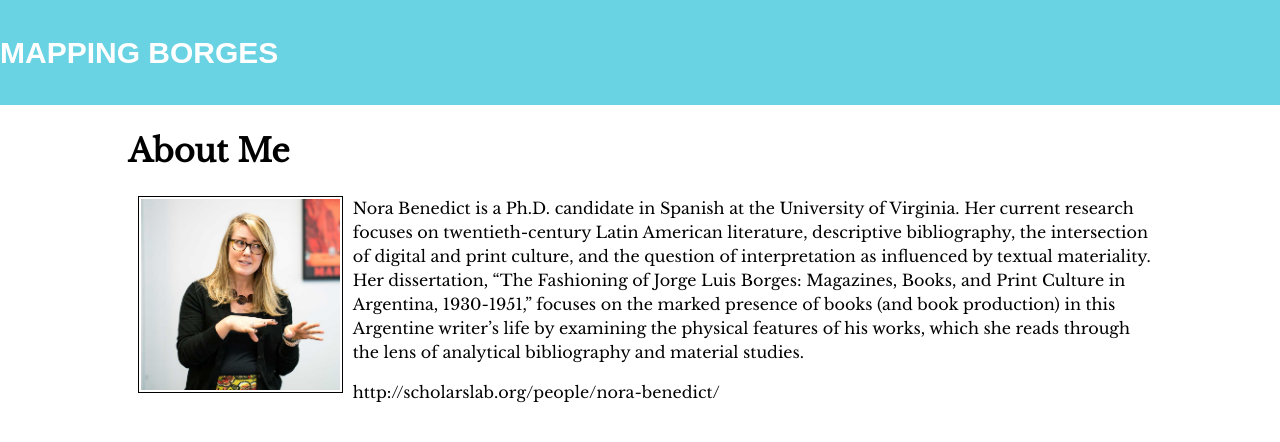
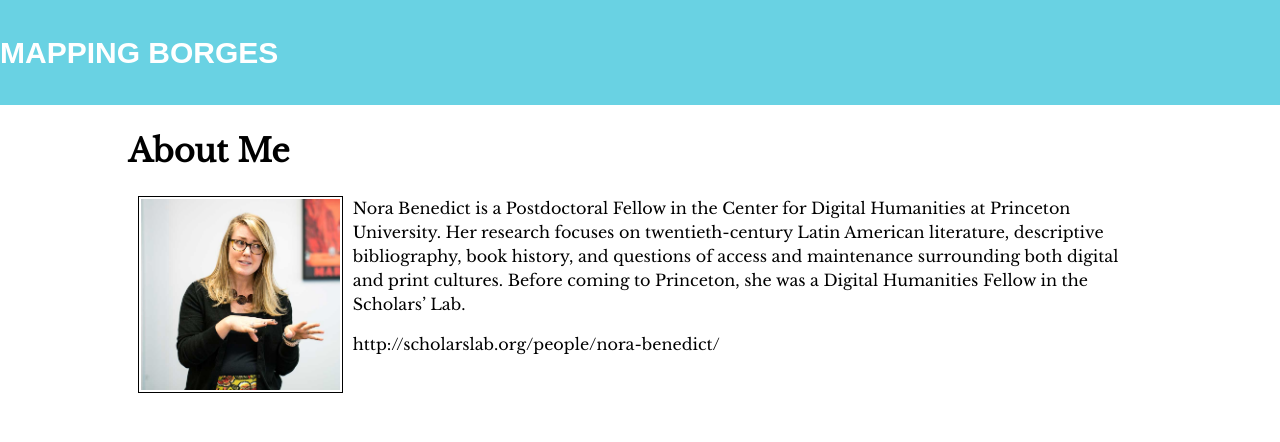
Before and after one commit to norabenedict/borges, a Jekyll site: the page about2.html, which Jekyll copies as it is, in a window 1280 px wide. Shown: the top 442 px of the page. Built offline with Jekyll 4.4.1, drawn with Linux system fonts in a browser that asks for light colours; nearby versions of some CDN libraries.

Commit message:
changes to the about page

```diff
--- a/about2.html
+++ b/about2.html
@@ -21,7 +21,9 @@
   alt="Argentine Book Industry"
   style="float: left; margin-left: 10px; margin-right: 10px; margin-bottom: 5px; border: solid black 1px; padding: 2px"/>
 
-<p>Nora Benedict is a Ph.D. candidate in Spanish at the University of Virginia. Her current research focuses on twentieth-century Latin American literature, descriptive bibliography, the intersection of digital and print culture, and the question of interpretation as influenced by textual materiality. Her dissertation, “The Fashioning of Jorge Luis Borges: Magazines, Books, and Print Culture in Argentina, 1930-1951,” focuses on the marked presence of books (and book production) in this Argentine writer’s life by examining the physical features of his works, which she reads through the lens of analytical bibliography and material studies.</p>
+<p>Nora Benedict is a Postdoctoral Fellow in the Center for Digital Humanities at Princeton University.
+
+Her research focuses on twentieth-century Latin American literature, descriptive bibliography, book history, and questions of access and maintenance surrounding both digital and print cultures. Before coming to Princeton, she was a Digital Humanities Fellow in the Scholars’ Lab.</p>
 
 <p>http://scholarslab.org/people/nora-benedict/</p>
 
--- a/index.html
+++ b/index.html
@@ -27,3 +27,4 @@ title: Home
           {% endfor %}
         </ul>
       </header>
+  </body>
--- a/styles.css
+++ b/styles.css
@@ -7,6 +7,7 @@ html {
   line-height: 1.5;
   margin:0;
   padding:0;
+  background-color:
 }
 
 body {
@@ -87,16 +88,58 @@ body {
   padding: 2px;
 }
 
-.borges_images {
-  float: left;
-  height: 30%;
-  width: 20%;
-  display: inline-block;
+.about-header {
+  height: 100%;
+  color: #f8f8f8;
+  background: url("images/about-header2.jpg");
+  background-size: cover;
+  background-position: center;
+  opacity: .6;
+}
+
+.info {
+  background-color: #cbd3d3;
+}
+
+.borges_info {
+  float: right;
+  height: 77%;
+  width: 50%;
+  display: inline;
   border: solid black 1px;
   padding: 2px;
   margin-left: none;
 }
 
+.borges_images {
+  float: left;
+  height: 30%;
+  width: 20%;
+  display: inline;
+  border: solid black 1px;
+  padding: 2px;
+  margin-left: none;
+}
+
+.mapping_image {
+  float: left;
+  height: 15%;
+  width: 10%;
+  display: inline;
+  border: solid black 1px;
+  padding: 2px;
+  margin-left: none;
+}
+
+.uva_image {
+  float: right;
+  height: 60%;
+  width: 40%;
+  display: inline;
+  border: solid black 1px;
+  padding: 2px;
+  margin-left: none;
+}
 
 img {
   max-width: 100%;
@@ -150,16 +193,6 @@ img {
     float: right;
   border: 1px solid black;
   overflow-y: scroll;
-}
-
-.about-header {
-    padding-top: 10px;
-    padding-bottom: 10px;
-    text-align: center;
-    color: black;
-    background: url("images/about-cover2.jpg") no-repeat center center;
-    background-size: cover;
-    opacity: .6;
 }
 
 .about-header > h1 {
```
Also changed, not shown: about.html (+14 -8 lines).
